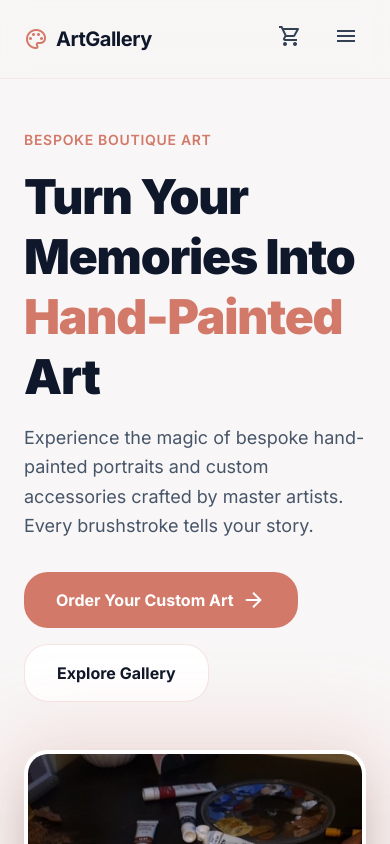
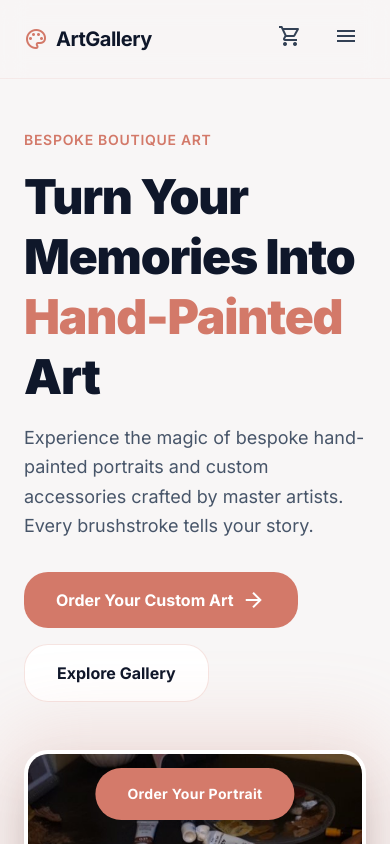
Before and after one commit to isthatpratham/artgallery, a Next.js app: page / in a window 390 px wide. Shown: the top 844 px of the page. Built offline with nearby package versions, Linux system fonts and the light colour scheme.

Commit message:
feat: added sticky mobile order button

```diff
--- a/app/layout.tsx
+++ b/app/layout.tsx
@@ -1,5 +1,6 @@
 import type { Metadata } from "next";
 import "../styles/globals.css";
+import { MobileOrderButton } from "@/components/ui/MobileOrderButton";
 
 export const metadata: Metadata = {
     title: "ArtGallery | Bespoke Hand-Painted Portraits",
@@ -25,7 +26,10 @@ export default function RootLayout({
                     rel="stylesheet"
                 />
             </head>
-            <body>{children}</body>
+            <body>
+                {children}
+                <MobileOrderButton />
+            </body>
         </html>
     );
 }
--- /dev/null
+++ b/components/ui/MobileOrderButton.tsx
@@ -0,0 +1,24 @@
+'use client';
+
+import React from 'react';
+import Link from 'next/link';
+import { motion } from 'framer-motion';
+
+export function MobileOrderButton() {
+    return (
+        <div className="md:hidden fixed bottom-6 left-1/2 -translate-x-1/2 z-50 pointer-events-none">
+            <motion.div
+                whileHover={{ scale: 1.02 }}
+                whileTap={{ scale: 0.95 }}
+                className="pointer-events-auto"
+            >
+                <Link
+                    href="/order"
+                    className="bg-[#D47A6A] text-white rounded-full shadow-xl px-8 py-4 font-bold text-sm tracking-wide inline-flex items-center justify-center whitespace-nowrap"
+                >
+                    Order Your Portrait
+                </Link>
+            </motion.div>
+        </div>
+    );
+}
```
